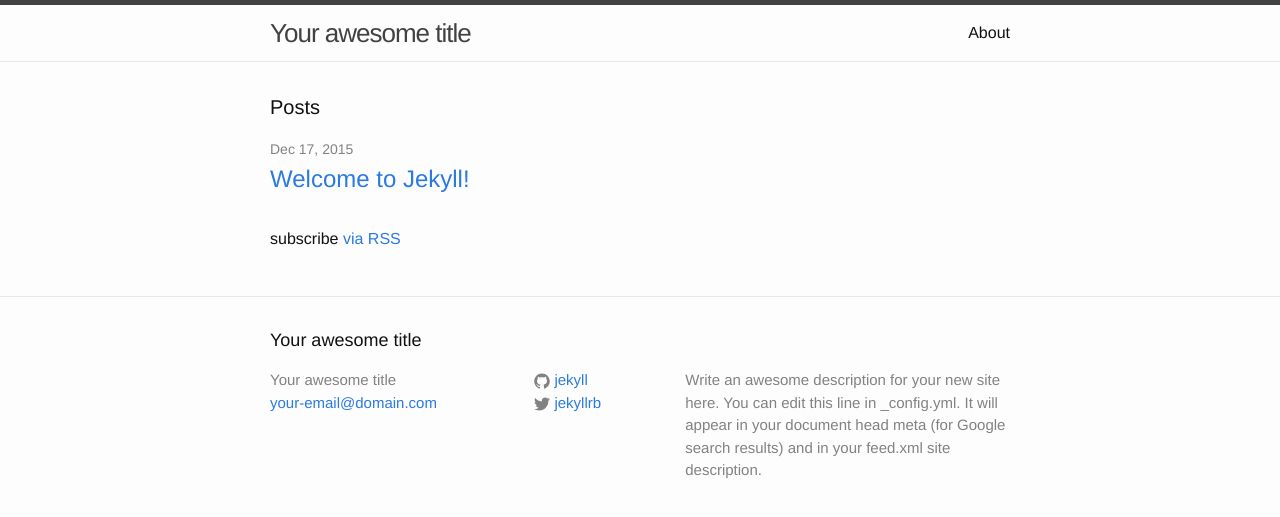
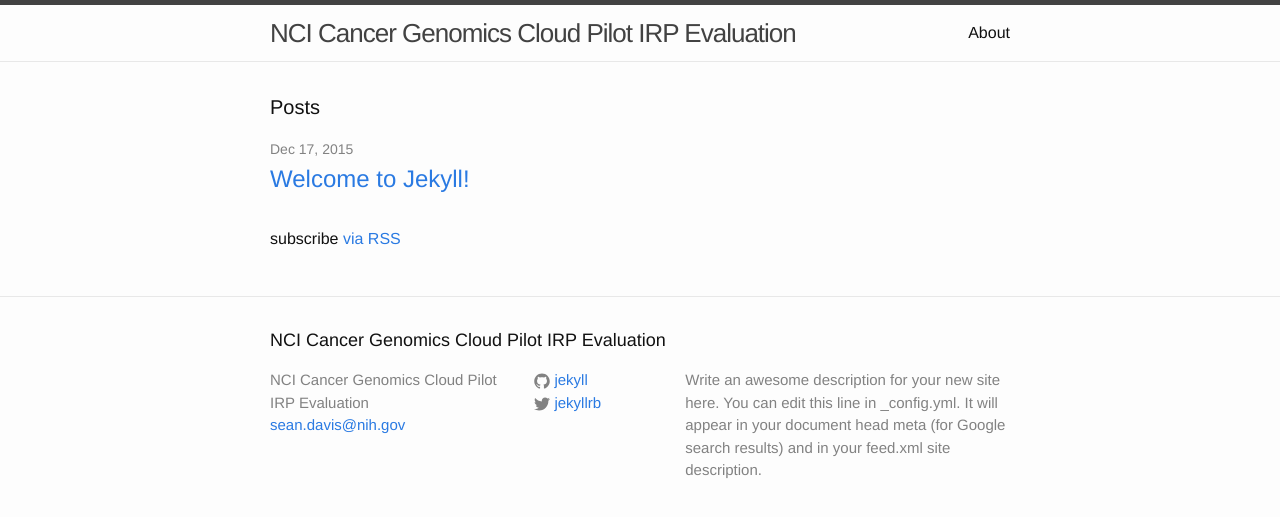
Before and after one commit to teamcgc/teamcgc.github.io, a Jekyll site: the page built from index.html, in a window 1280 px wide. Shown: the top 517 px of the page. Built offline with Jekyll 4.4.1, drawn with Linux system fonts in a browser that asks for light colours.

Commit message:
Update _config.yml

```diff
--- a/_config.yml
+++ b/_config.yml
@@ -1,6 +1,6 @@
 # Site settings
-title: Your awesome title
-email: your-email@domain.com
+title: NCI Cancer Genomics Cloud Pilot IRP Evaluation
+email: sean.davis@nih.gov
 description: > # this means to ignore newlines until "baseurl:"
   Write an awesome description for your new site here. You can edit this
   line in _config.yml. It will appear in your document head meta (for
```
